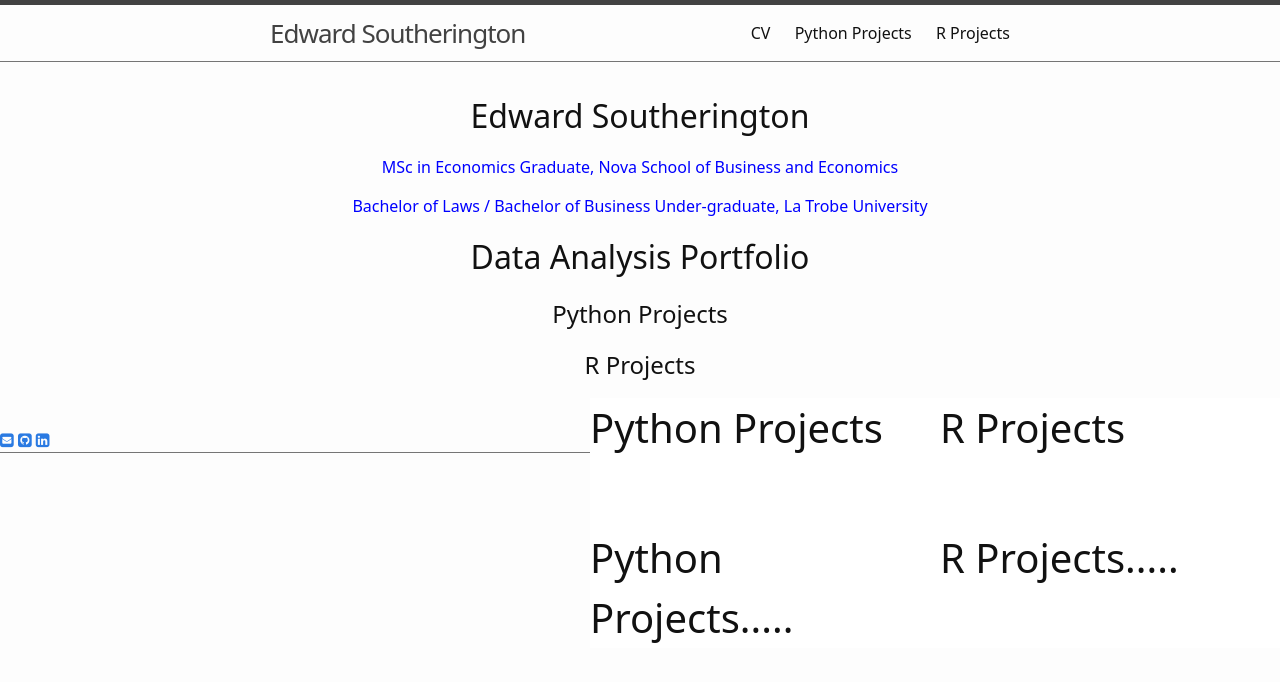
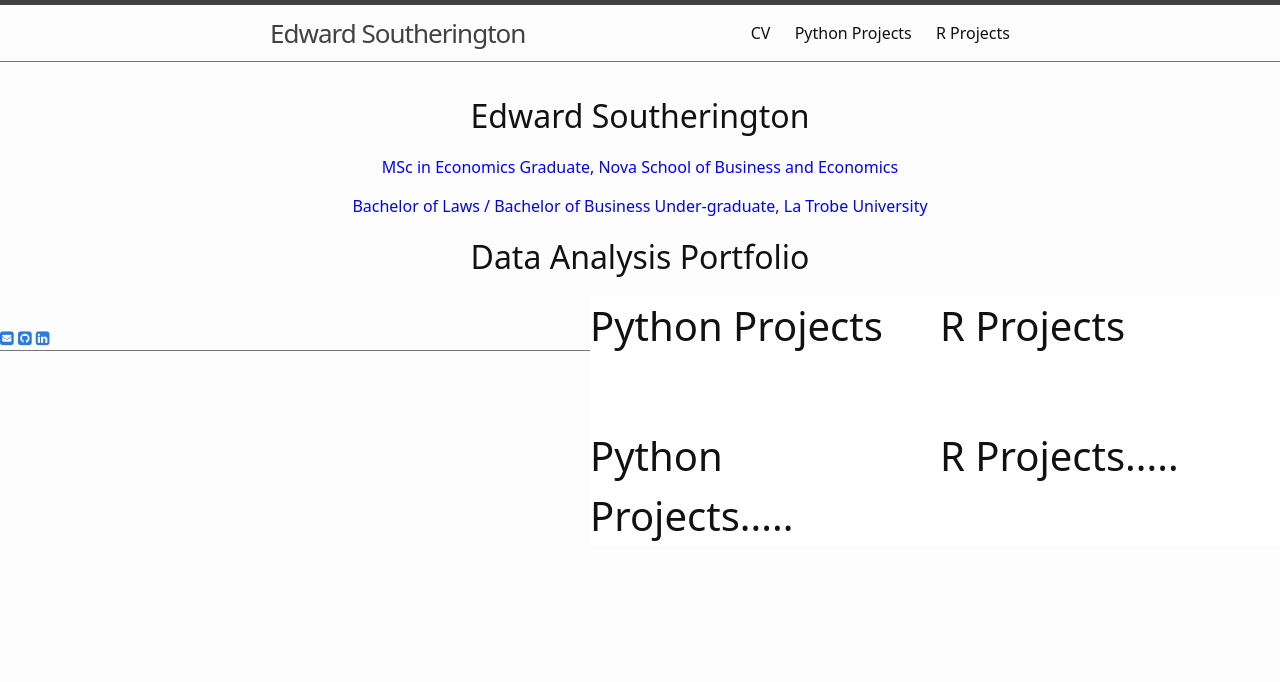
Before and after one commit to EdwardSoutherington/Portfolio, a Jekyll site: the page built from index.md, in a window 1280 px wide. Shown: the top 682 px of the page. Built offline with Jekyll 4.4.1, drawn with Linux system fonts in a browser that asks for light colours; nearby versions of some CDN libraries; some web fonts are replaced.

Commit message:
Update index.md

```diff
--- a/index.md
+++ b/index.md
@@ -2,18 +2,7 @@
 title: Home
 ---
 <html>
-  <head>
-  </head>
-  <body>
-    <h1 align="center">Edward Southerington</h1>
-    <p style="color: blue" align="center">MSc in Economics Graduate, Nova School of Business and Economics</p>
-    <p style="color: blue" align="center">Bachelor of Laws / Bachelor of Business Under-graduate, La Trobe University</p>
-    <h1 align="center">Data Analysis Portfolio</h1>
-    <h2 align="center">Python Projects</h2><h2 align="center">R Projects</h2>
-  </body>
-
-
-<style>
+ <style>
   .item1 {background: white;}
 
   .item2 {background: white;}
@@ -37,6 +26,17 @@ title: Home
    }
  </style>
 
+
+ <head>
+  </head>
+  <body>
+    <h1 align="center">Edward Southerington</h1>
+    <p style="color: blue" align="center">MSc in Economics Graduate, Nova School of Business and Economics</p>
+    <p style="color: blue" align="center">Bachelor of Laws / Bachelor of Business Under-graduate, La Trobe University</p>
+    <h1 align="center">Data Analysis Portfolio</h1>
+  </body>
+
+
  <div class="container">
   <div class="item1">Python Projects</div>
   <div class="item2">R Projects</div>
```
